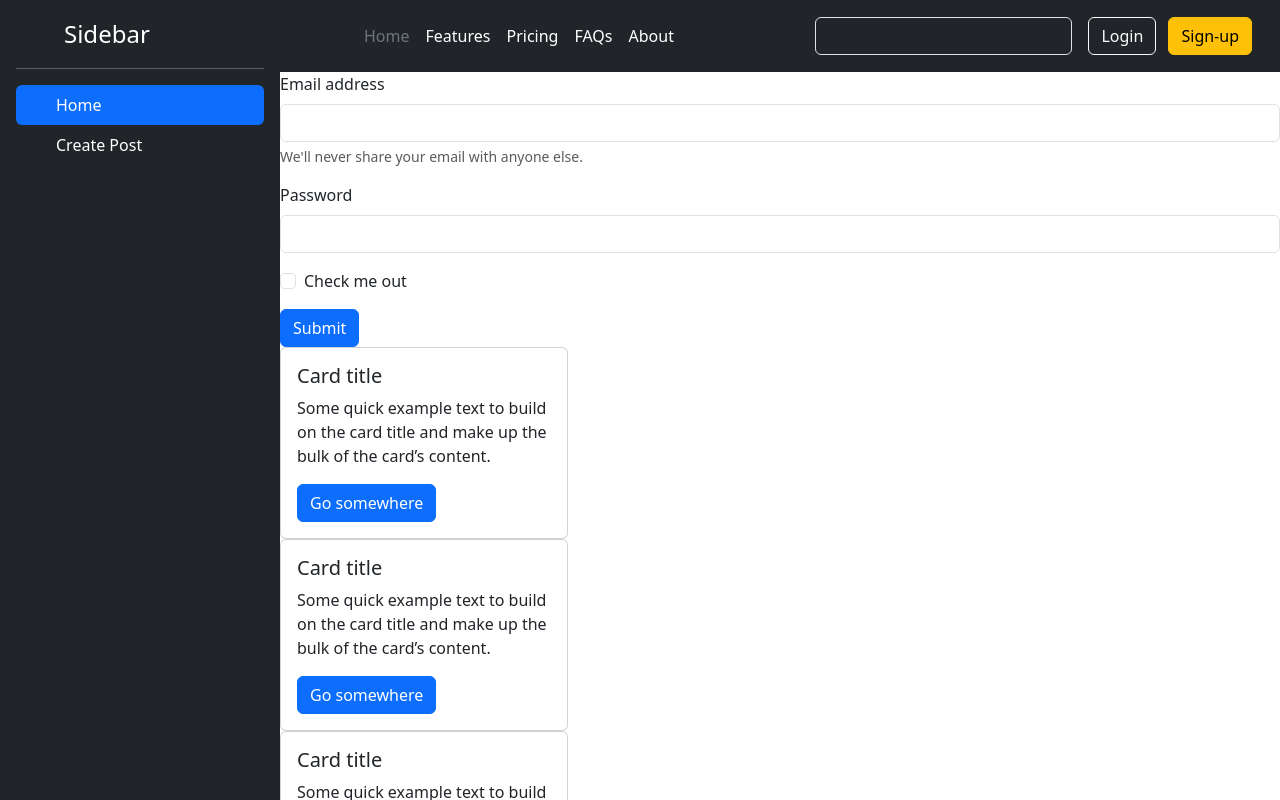
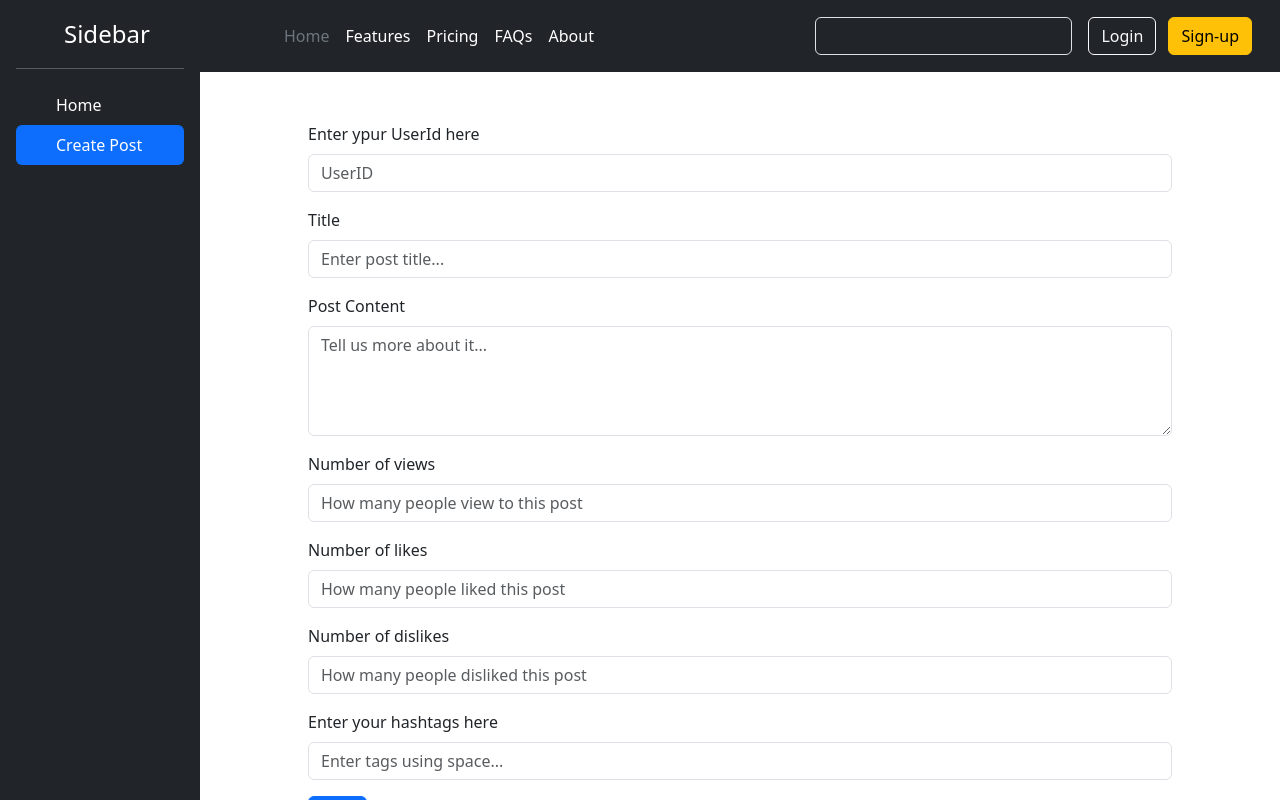
Before and after one commit to KumarYash07/SocialMedia, a React (Vite) app: page / in a window 1280 px wide. Both pictures are taken after a click on the link "Create Post". Shown: the top 800 px of the page. Built offline with nearby package versions, Linux system fonts and the light colour scheme.

Commit message:
Completed basic Soial Media project

```diff
--- a/src/App.css
+++ b/src/App.css
@@ -9,3 +9,20 @@
 .sidebar{
     min-height: 750px;
 }
+.post-card{
+    margin: 20px 50px;
+}
+
+.hashtag{
+    margin: 0px 3px;
+}
+
+.reactions{
+    margin: 15px 0 0 0;
+}
+
+.create-post{
+    width: 80%;
+    margin: 10%;
+    margin-top: 50px;
+}
--- a/src/App.jsx
+++ b/src/App.jsx
@@ -6,17 +6,26 @@ import Footer from "./components/Footer";
 import Sidebar from "./components/Sidebar";
 import CreatePost from "./components/CreatePost";
 import PostList from "./components/PostList";
+import PostListProvider from "./store/PostList-store";
 function App() {
+  const [selectedTab, setSelectedTab] = useState("Home");
+
   return (
+    <PostListProvider>
     <div className="app-container">
-      <Sidebar></Sidebar>
+      <Sidebar selectedTab={selectedTab} setSelectedTab={setSelectedTab}></Sidebar>
       <div className="content">
         <Header></Header>
-        <CreatePost></CreatePost>
-        <PostList></PostList>
+        {selectedTab === "Home" ? (
+          <PostList></PostList>
+        ) : (
+          <CreatePost></CreatePost>
+        )}
+
         <Footer></Footer>
       </div>
     </div>
+    </PostListProvider>
   );
 }
 
--- a/src/components/CreatePost.jsx
+++ b/src/components/CreatePost.jsx
@@ -1,38 +1,139 @@
+import { useContext, useRef } from "react";
+import { PostList } from "../store/PostList-store";
+
 const CreatePost = () => {
+  const { addPost } = useContext(PostList);
+
+  const userIdElement = useRef();
+  const postTitleElement = useRef();
+  const postBodyElement = useRef();
+  const likesElement = useRef();
+  const dislikesElement = useRef();
+  const viewsElement = useRef();
+  const tagsElement = useRef();
+
+  const handleSubmit = (event) => {
+    event.preventDefault();
+    const userId = userIdElement.current.value;
+    const postTitle = postTitleElement.current.value;
+    const postBody = postBodyElement.current.value;
+    const likes = Number(likesElement.current.value);
+    const dislikes = Number(dislikesElement.current.value);
+    const views = Number(viewsElement.current.value);
+    const tags = tagsElement.current.value.split(" ");
+
+    addPost(userId, postTitle, postBody, { likes, dislikes }, views, tags);
+
+    userIdElement.current.value = "";
+    postTitleElement.current.value = "";
+    postBodyElement.current.value = "";
+    likesElement.current.value = "";
+    dislikesElement.current.value = "";
+    viewsElement.current.value = "";
+    tagsElement.current.value = "";
+  };
+
   return (
-    <form>
-      <div class="mb-3">
-        <label for="exampleInputEmail1" class="form-label">
-          Email address
+    <form className="create-post" onSubmit={handleSubmit}>
+      <div className="mb-3">
+        <label htmlFor="userId" className="form-label">
+          Enter ypur UserId here
         </label>
         <input
-          type="email"
-          class="form-control"
-          id="exampleInputEmail1"
+          type="text"
+          ref={userIdElement}
+          placeholder="UserID"
+          className="form-control"
+          id="userId"
           aria-describedby="emailHelp"
         />
-        <div id="emailHelp" class="form-text">
-          We'll never share your email with anyone else.
-        </div>
       </div>
-      <div class="mb-3">
-        <label for="exampleInputPassword1" class="form-label">
-          Password
+
+      <div className="mb-3">
+        <label htmlFor="title" className="form-label">
+          Title
         </label>
         <input
-          type="password"
-          class="form-control"
-          id="exampleInputPassword1"
+          type="text"
+          ref={postTitleElement}
+          placeholder="Enter post title..."
+          className="form-control"
+          id="title"
+          aria-describedby="emailHelp"
         />
       </div>
-      <div class="mb-3 form-check">
-        <input type="checkbox" class="form-check-input" id="exampleCheck1" />
-        <label class="form-check-label" for="exampleCheck1">
-          Check me out
+
+      <div className="mb-3">
+        <label htmlFor="body" className="form-label">
+          Post Content
         </label>
+        <textarea
+          type="text"
+          ref={postBodyElement}
+          rows="4"
+          placeholder="Tell us more about it..."
+          className="form-control"
+          id="body"
+          aria-describedby="emailHelp"
+        />
       </div>
-      <button type="submit" class="btn btn-primary">
-        Submit
+
+      <div className="mb-3">
+        <label htmlFor="reactions" className="form-label">
+          Number of views
+        </label>
+        <input
+          type="text"
+          ref={viewsElement}
+          placeholder="How many people view to this post"
+          className="form-control"
+          id="views"
+          aria-describedby="emailHelp"
+        />
+      </div>
+
+      <div className="mb-3">
+        <label htmlFor="reactions" className="form-label">
+          Number of likes
+        </label>
+        <input
+          type="number"
+          ref={likesElement}
+          placeholder="How many people liked this post"
+          className="form-control"
+          id="likes"
+        />
+      </div>
+
+      <div className="mb-3">
+        <label htmlFor="reactions" className="form-label">
+          Number of dislikes
+        </label>
+        <input
+          type="number"
+          ref={dislikesElement}
+          placeholder="How many people disliked this post"
+          className="form-control"
+          id="dislikes"
+        />
+      </div>
+
+      <div className="mb-3">
+        <label htmlFor="tags" className="form-label">
+          Enter your hashtags here
+        </label>
+        <input
+          type="text"
+          ref={tagsElement}
+          placeholder="Enter tags using space..."
+          className="form-control"
+          id="tags"
+          aria-describedby="emailHelp"
+        />
+      </div>
+
+      <button type="submit" className="btn btn-primary">
+        Post
       </button>
     </form>
   );
--- a/src/components/Header.jsx
+++ b/src/components/Header.jsx
@@ -15,7 +15,7 @@ const Header = () => {
                 role="img"
                 aria-label="Bootstrap"
               >
-                <use xlink:href="#bootstrap"></use>
+                <use xlinkHref="#bootstrap"></use>
               </svg>{" "}
             </a>{" "}
             <ul className="nav col-12 col-lg-auto me-lg-auto mb-2 justify-content-center mb-md-0">
@@ -52,7 +52,7 @@ const Header = () => {
               {" "}
               <input
                 type="search"
-                class="form-control form-control-dark text-bg-dark"
+                className="form-control form-control-dark text-bg-dark"
                 placeholder="Search..."
                 aria-label="Search"
               />{" "}
--- a/src/components/Post.jsx
+++ b/src/components/Post.jsx
@@ -1,15 +1,36 @@
-const Post = () => {
+import { MdDelete } from "react-icons/md";
+import { FaEye } from "react-icons/fa";
+import { AiFillLike } from "react-icons/ai";
+import { AiFillDislike } from "react-icons/ai";
+import { PostList } from "../store/PostList-store";
+import { useContext } from "react";
+
+const Post = ({ post }) => {
+  const { deletePost } = useContext(PostList);
+
   return (
-    <div class="card" style={{width: "18rem"}}>
-      <div class="card-body">
-        <h5 className="card-title">Card title</h5>
-        <p className="card-text">
-          Some quick example text to build on the card title and make up the
-          bulk of the card’s content.
-        </p>
-        <a href="#" className="btn btn-primary">
-          Go somewhere
-        </a>
+    <div className="card post-card" style={{ width: "30rem" }}>
+      <div className="card-body">
+        <h5 className="card-title">
+          {post.title}
+          <span
+            className="position-absolute top-0 start-100 translate-middle badge rounded-pill bg-danger"
+            onClick={() => deletePost(post.id)}
+          >
+            <MdDelete />
+          </span>
+        </h5>
+        <p className="card-text">{post.body}</p>
+        {post.tags.map((tag) => (
+          <span key={tag} className="badge text-bg-primary hashtag">
+            {tag}
+          </span>
+        ))}
+        <div className="alert alert-success reactions" role="alert">
+          <FaEye className="me-1" /> {post.views}
+          <AiFillLike className="ms-3 me-1" />{post.reactions?.likes || 0}
+          <AiFillDislike className="ms-3" /> {post.reactions?.dislikes || 0}
+        </div>
       </div>
     </div>
   );
--- a/src/components/PostList.jsx
+++ b/src/components/PostList.jsx
@@ -1,10 +1,16 @@
+import { useContext } from "react";
 import Post from "./Post";
+import { PostList as PostListData } from "../store/PostList-store";
+
 const PostList = () => {
+
+  const {postList} = useContext(PostListData);
+
   return (
     <>
-      <Post></Post>
-      <Post></Post>
-      <Post></Post>
+    {postList.map((post) => (
+      <Post key={post.id} post = {post}></Post>
+    ))}
     </>
   );
 };
--- a/src/components/Sidebar.jsx
+++ b/src/components/Sidebar.jsx
@@ -1,8 +1,10 @@
-const Sidebar = () => {
+const Sidebar = ({ selectedTab, setSelectedTab }) => {
+
+
   return (
     <div
       className="d-flex flex-column flex-shrink-0 p-3 text-bg-dark sidebar"
-      style={{ width: "280px" }}
+      style={{ width: "200px" }}
     >
       <a
         href="/"
@@ -22,8 +24,18 @@ const Sidebar = () => {
       <hr />
 
       <ul className="nav nav-pills flex-column mb-auto">
-        <li className="nav-item">
-          <a href="#" className="nav-link active" aria-current="page">
+        <li
+          className="nav-item"
+          onClick={() => {
+            // console.log("Home Clicked");
+            setSelectedTab("Home");
+          }}
+        >
+          <a
+            href="#"
+            className={`nav-link text-white ${selectedTab === "Home" && "active"}`}
+            aria-current="page"
+          >
             <svg
               className="bi pe-none me-2"
               width="16"
@@ -36,8 +48,15 @@ const Sidebar = () => {
           </a>
         </li>
 
-        <li>
-          <a href="#" className="nav-link text-white">
+        <li
+          onClick={() => {
+            setSelectedTab("Create Post");
+          }}
+        >
+          <a
+            href="#"
+            className={`nav-link text-white ${selectedTab === "Create Post" && "active"}`}
+          >
             <svg
               className="bi pe-none me-2"
               width="16"
@@ -49,8 +68,6 @@ const Sidebar = () => {
             Create Post
           </a>
         </li>
-
-
       </ul>
 
       <hr />
@@ -69,7 +86,7 @@ const Sidebar = () => {
             height="32"
             className="rounded-circle me-2"
           />
-          <strong>mdo</strong>
+          <strong>yashkumar_007</strong>
         </a>
 
         <ul className="dropdown-menu dropdown-menu-dark text-small shadow">
--- /dev/null
+++ b/src/store/PostList-store.jsx
@@ -0,0 +1,106 @@
+import { createContext, useReducer } from "react";
+
+export const PostList = createContext({
+  postList: [],
+  addPost: () => {},
+  deletePost: () => {},
+});
+
+const DEFAULT_POST_LIST = [
+  {
+    id: "1",
+    title: "Going to Goa",
+    body: "Hi Friends, going to Goa for a vacation!",
+    reactions: {
+    likes: 192,
+    dislikes: 25,
+    },
+    views:30,
+    userId: "user-9",
+    tags: ["vacation", "Goa", "Enjoying"],
+  },
+  {
+    id: "2",
+    title: "Pass ho gye yrr",
+    body: "Hi Friends, 4 saal ki masti ke baad bhi pass ho gye!",
+    reactions: {
+    likes: 192,
+    dislikes: 25,
+    },
+    views:500,
+    userId: "user-7",
+    tags: ["Graduation", "B-Tech", "Unbeleivable"],
+  },
+  {
+    id: "3",
+    title: "It's my birthday!",
+    body: "Hi Friends, today is my 23rd Birthday!. Feeling excited!",
+    reactions: {
+    likes: 192,
+    dislikes: 25,
+    },
+    views:50,
+    userId: "user-7",
+    tags: ["Birthday", "Party", "Excited"],
+  },
+];
+
+const postListReducer = (currPostList, action) => {
+  let newPostList = currPostList;
+  if(action.type === "DELETE_POST"){
+    newPostList = currPostList.filter(post => post.id !== action.payload.postId)
+  }
+  else if(action.type === "ADD_POST"){
+    newPostList = [action.payload, ...currPostList];
+  }
+  return newPostList;
+};
+
+const PostListProvider = ({ children }) => {
+  const [postList, dispatchPostList] = useReducer(
+    postListReducer,
+    DEFAULT_POST_LIST,
+  );
+
+  const addPost = (userId, postTitle, postBody, reactions, views, tags) => {
+    //console.log(`${userId} ${postTitle} ${postBody} ${reactions} ${tags}`);
+
+    dispatchPostList({
+      type: "ADD_POST",
+      payload: {
+        id: Date.now(),
+        title: postTitle,
+        body: postBody,
+        reactions: reactions,
+        userId: userId,
+        views: views,
+        tags: tags,
+      },
+    });
+  };
+
+  const deletePost = (postId) => {
+    //console.log(`delete post called for: ${postId}`);
+    dispatchPostList({
+      type: "DELETE_POST",
+      payload: {
+        postId,
+      }
+    })
+  };
+
+  return (
+    <PostList.Provider
+      value={{
+        postList: postList,
+        addPost: addPost,
+        deletePost: deletePost,
+      }}
+    >
+      {children}
+    </PostList.Provider>
+  );
+};
+
+
+export default PostListProvider;
```
Also changed, not shown: src/components/Footer.jsx (+13 -13 lines).
